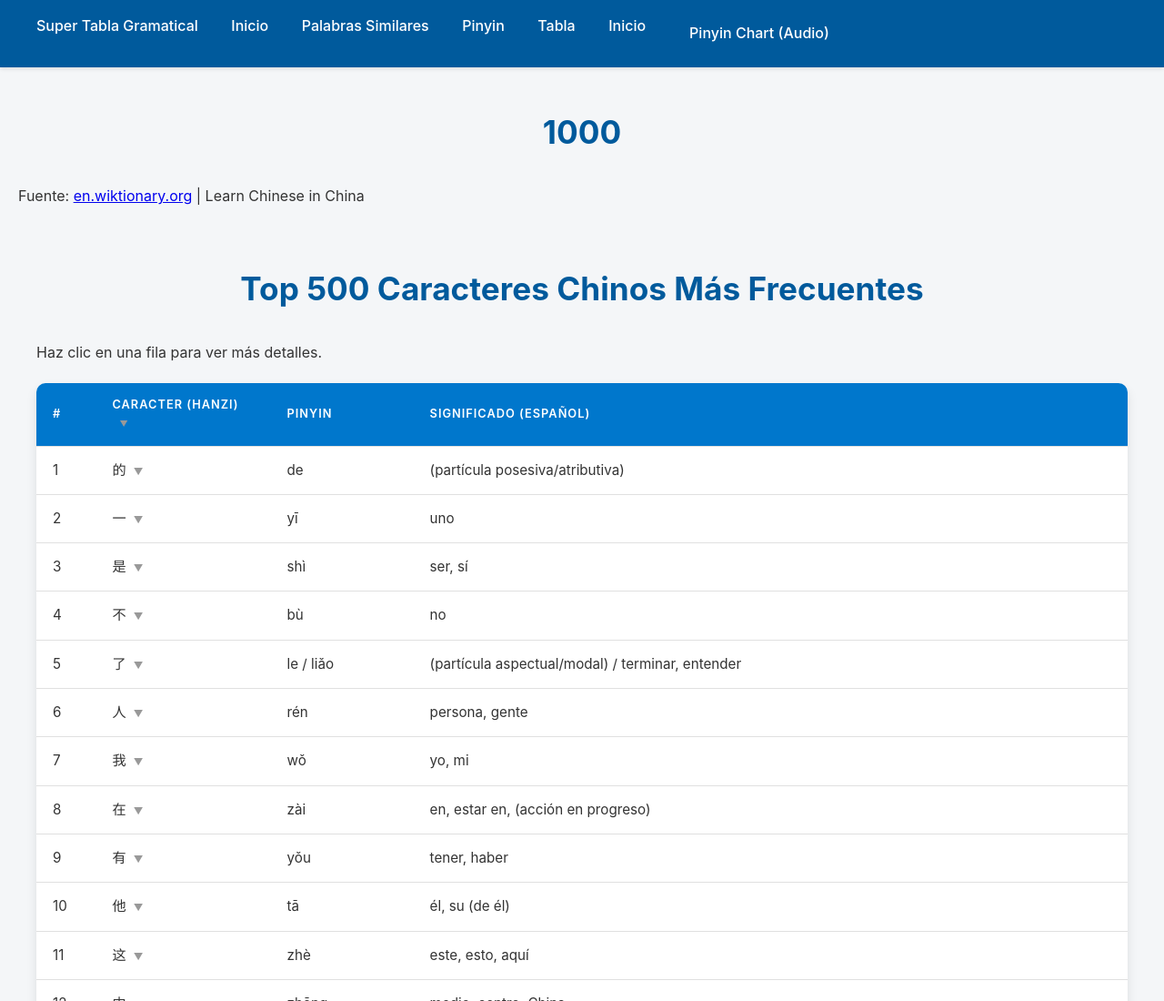
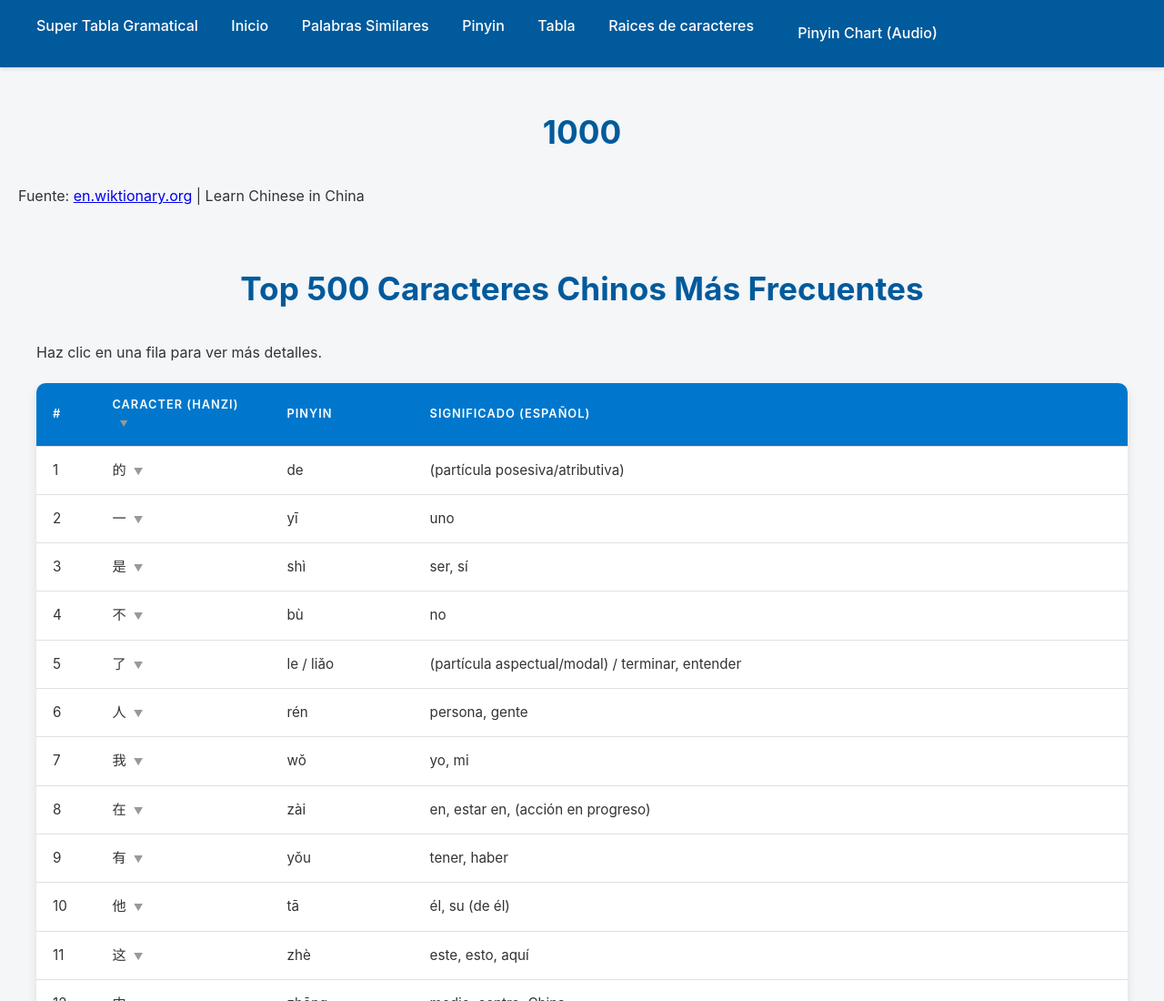
Before and after one commit to uibg9312/learingchinese, a plain HTML site: page 500.html in a window 1280 px wide. Shown: the top 1100 px of the page at 91% size. Drawn offline with Linux system fonts and the light colour scheme.

Commit message:
Update 500.html

```diff
--- a/500.html
+++ b/500.html
@@ -167,7 +167,7 @@
             <a href="words.html">Palabras Similares</a>
             <a href="pinyin.html">Pinyin</a>
             <a href="table.html">Tabla</a>
-            <a href="caracteres.html">Inicio</a>
+            <a href="caracteres.html">Raices de caracteres</a>
 
 
         </div>
```
